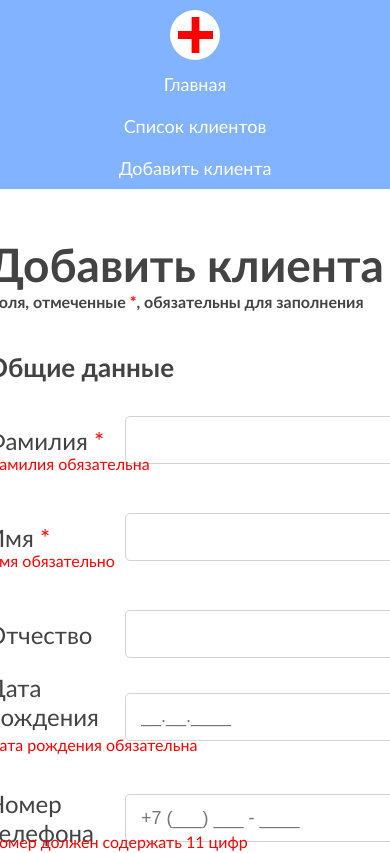
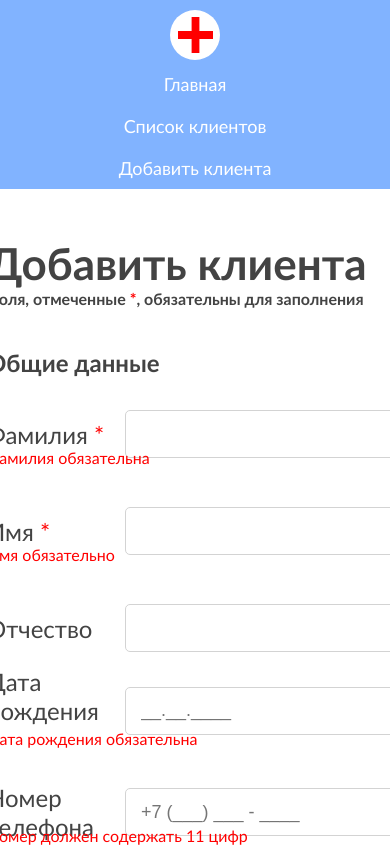
Before and after one commit to nklnke/medods-test-assignment, a Vue app: page / in a window 390 px wide. Shown: the top 853 px of the page. Built offline with nearby package versions, Linux system fonts and the light colour scheme.

Commit message:
Fix headers

```diff
--- a/src/assets/styles/typography.sass
+++ b/src/assets/styles/typography.sass
@@ -17,13 +17,13 @@ h5
 
 @media only screen and (max-width: 599px)
   h1
-    font-size: 46px
+    font-size: 44px
 
   h2
-    font-size: 36px
+    font-size: 34px
 
   h3
-    font-size: 26px
+    font-size: 24px
     margin-top: 40px
     margin-bottom: 18px
 
```
